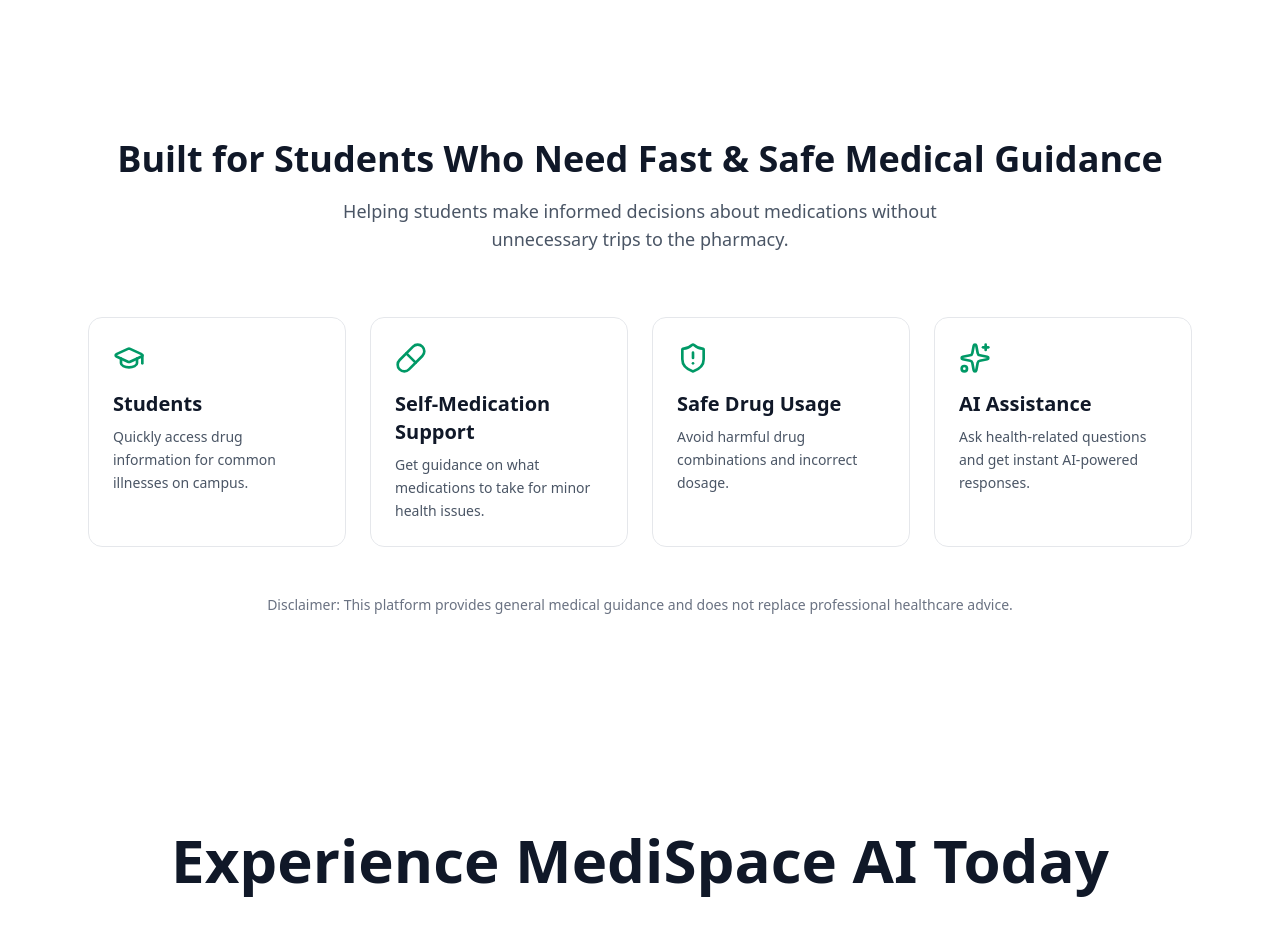
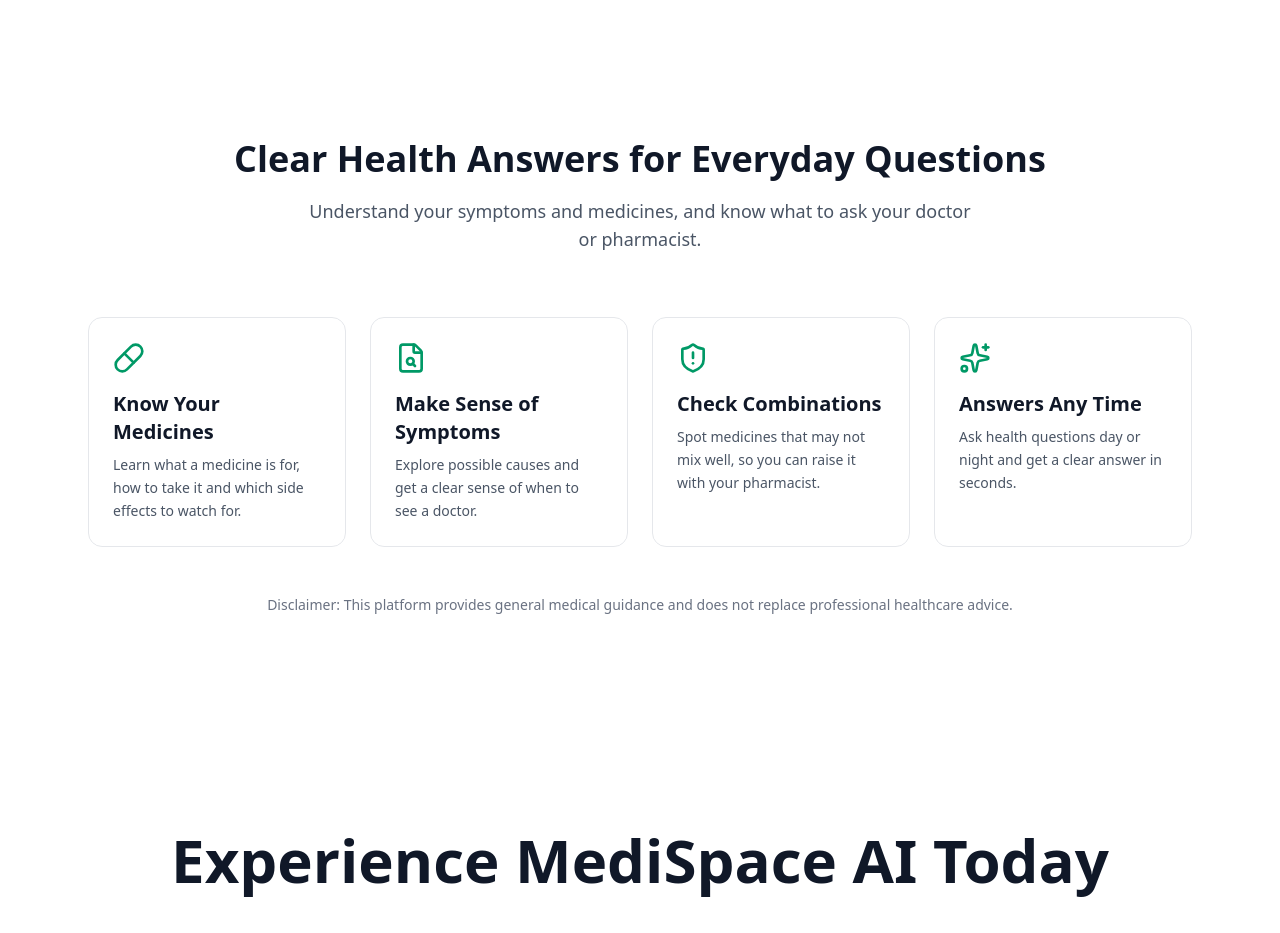
Before and after one commit to obfdanso/MediSpace, a React (Vite) app: page / in a window 1280 px wide. Shown: the part 3120-4053 px from the top of the page. Built offline with nearby package versions, Linux system fonts and the light colour scheme; no server answers.

Commit message:
rewrote the landing page for everyone instead of students and dropped the self-medication wording

```diff
--- a/components/LandingPage.tsx
+++ b/components/LandingPage.tsx
@@ -8,7 +8,6 @@ import {
   FileSearch,
   FlaskConical,
   ShieldCheck,
-  GraduationCap,
   Pill,
   ShieldAlert,
   Sparkles,
@@ -287,19 +286,19 @@ export default function LandingPage() {
           className="text-center mb-16"
         >
           <h2 className="text-3xl md:text-4xl font-bold text-gray-900 dark:text-white mb-4 leading-tight font-pt-serif">
-            Built for Students Who Need Fast & Safe Medical Guidance
+            Clear Health Answers for Everyday Questions
           </h2>
           <p className="text-lg text-gray-600 dark:text-gray-400 max-w-2xl mx-auto">
-            Helping students make informed decisions about medications without unnecessary trips to the pharmacy.
+            Understand your symptoms and medicines, and know what to ask your doctor or pharmacist.
           </p>
         </motion.div>
 
         <div className="grid grid-cols-1 md:grid-cols-2 lg:grid-cols-4 gap-6">
           {[
-            { title: 'Students', desc: 'Quickly access drug information for common illnesses on campus.', Icon: GraduationCap },
-            { title: 'Self-Medication Support', desc: 'Get guidance on what medications to take for minor health issues.', Icon: Pill },
-            { title: 'Safe Drug Usage', desc: 'Avoid harmful drug combinations and incorrect dosage.', Icon: ShieldAlert },
-            { title: 'AI Assistance', desc: 'Ask health-related questions and get instant AI-powered responses.', Icon: Sparkles }
+            { title: 'Know Your Medicines', desc: 'Learn what a medicine is for, how to take it and which side effects to watch for.', Icon: Pill },
+            { title: 'Make Sense of Symptoms', desc: 'Explore possible causes and get a clear sense of when to see a doctor.', Icon: FileSearch },
+            { title: 'Check Combinations', desc: 'Spot medicines that may not mix well, so you can raise it with your pharmacist.', Icon: ShieldAlert },
+            { title: 'Answers Any Time', desc: 'Ask health questions day or night and get a clear answer in seconds.', Icon: Sparkles }
           ].map((item, i) => (
             <motion.div
               key={item.title}
--- a/src/pages/ServicesPage.tsx
+++ /dev/null
@@ -1,40 +0,0 @@
-import Navbar from "@/components/Navbar";
-import AuroraShaders from "@/components/ui/aurora";
-
-export default function ServicesPage() {
-  return (
-    <div className="min-h-screen bg-white dark:bg-gray-950 relative isolate">
-      <div className="fixed inset-0 -z-10">
-        <AuroraShaders />
-      </div>
-      <Navbar />
-      <div className="pt-32 pb-16 px-4 sm:px-6 lg:px-8">
-        <div className="max-w-4xl mx-auto">
-          <h1 className="text-4xl font-bold text-gray-900 dark:text-white mb-6">
-            Our Services
-          </h1>
-          <div className="space-y-6">
-            {[
-              "24/7 AI Health Consultation",
-              "Personalized Health Plans",
-              "Medical Records Management",
-              "Prescription Tracking",
-            ].map((service) => (
-              <div
-                key={service}
-                className="bg-white/70 dark:bg-gray-900/70 backdrop-blur-sm rounded-xl p-6 border border-gray-200 dark:border-gray-800"
-              >
-                <h3 className="text-xl font-semibold text-gray-900 dark:text-white mb-2">
-                  {service}
-                </h3>
-                <p className="text-gray-600 dark:text-gray-300">
-                  Comprehensive {service.toLowerCase()} tailored to your needs.
-                </p>
-              </div>
-            ))}
-          </div>
-        </div>
-      </div>
-    </div>
-  );
-}
```
